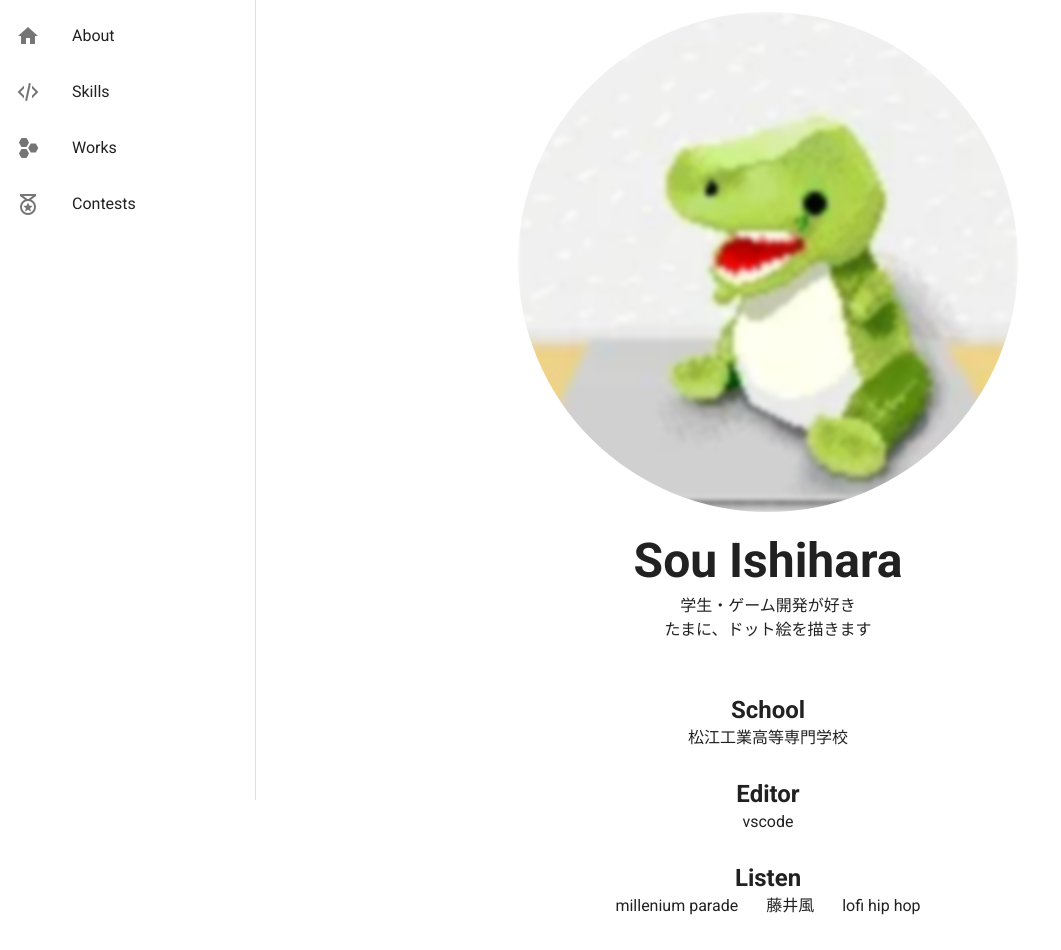
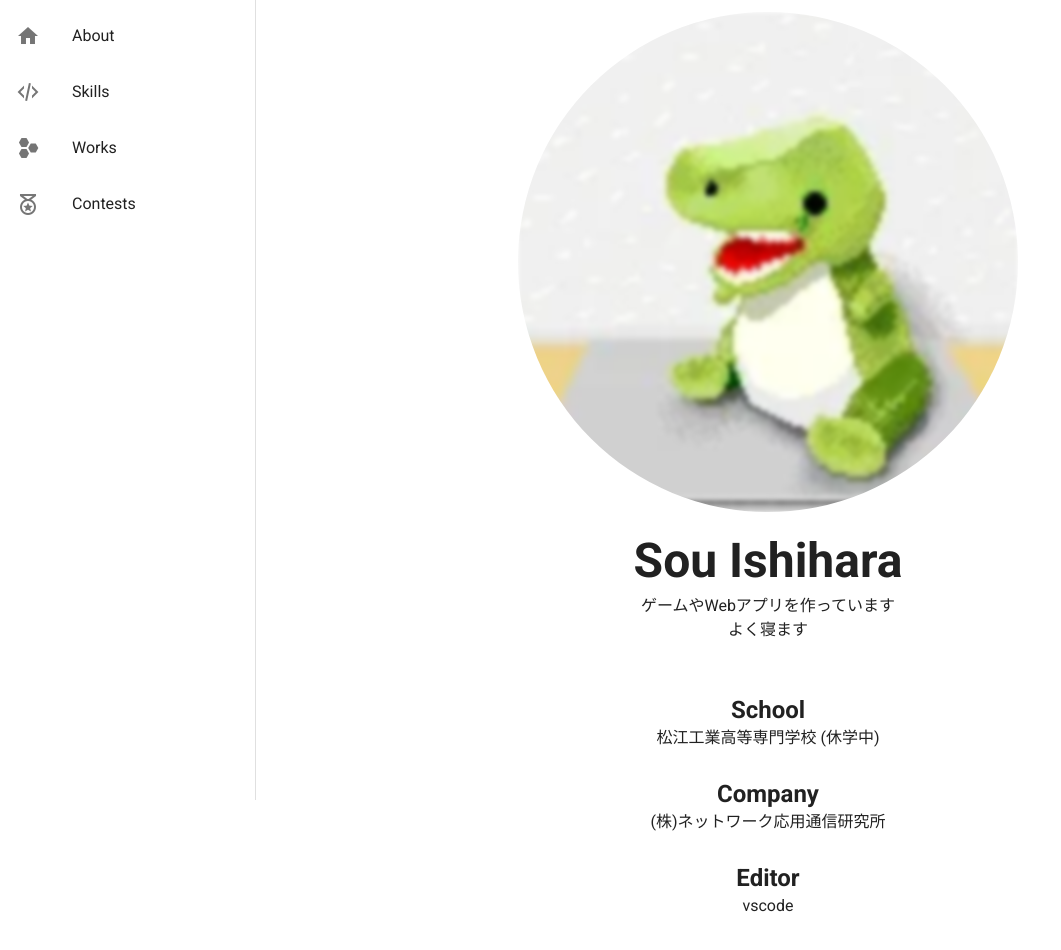
Before and after one commit to stonesaw/Portfolio, a Vue app: page / in a window 1280 px wide. Shown: the top 950 px of the page, without its empty margins (0-1061 px from the left). Built offline with nearby package versions, Linux system fonts and the light colour scheme.

Commit message:
update: about

```diff
--- a/src/components/About.vue
+++ b/src/components/About.vue
@@ -18,8 +18,8 @@
         </h1>
 
         <p class="subheading font-weight-regular">
-          学生・ゲーム開発が好き
-          <br>たまに、ドット絵を描きます
+          ゲームやWebアプリを作っています
+          <br>よく寝ます
         </p>
       </v-col>
 
@@ -72,11 +72,11 @@
     data: () => ({
       icon_image: null,
       icon_image_lazy: null,
-
       outlines: [
-        { title: 'School', items: ['松江工業高等専門学校'] },
+        { title: 'School', items: ['松江工業高等専門学校 (休学中)'] },
+        { title: 'Company', items: ['(株)ネットワーク応用通信研究所'] },
         { title: 'Editor', items: ['vscode'] },
-        { title: 'Listen', items: ['millenium parade', '藤井風', 'lofi hip hop'] },
+        { title: 'Hobby / Likes', items: ['programming', 'music (i/o)', 'pixel art'] },
       ]
     }),
   }
```
